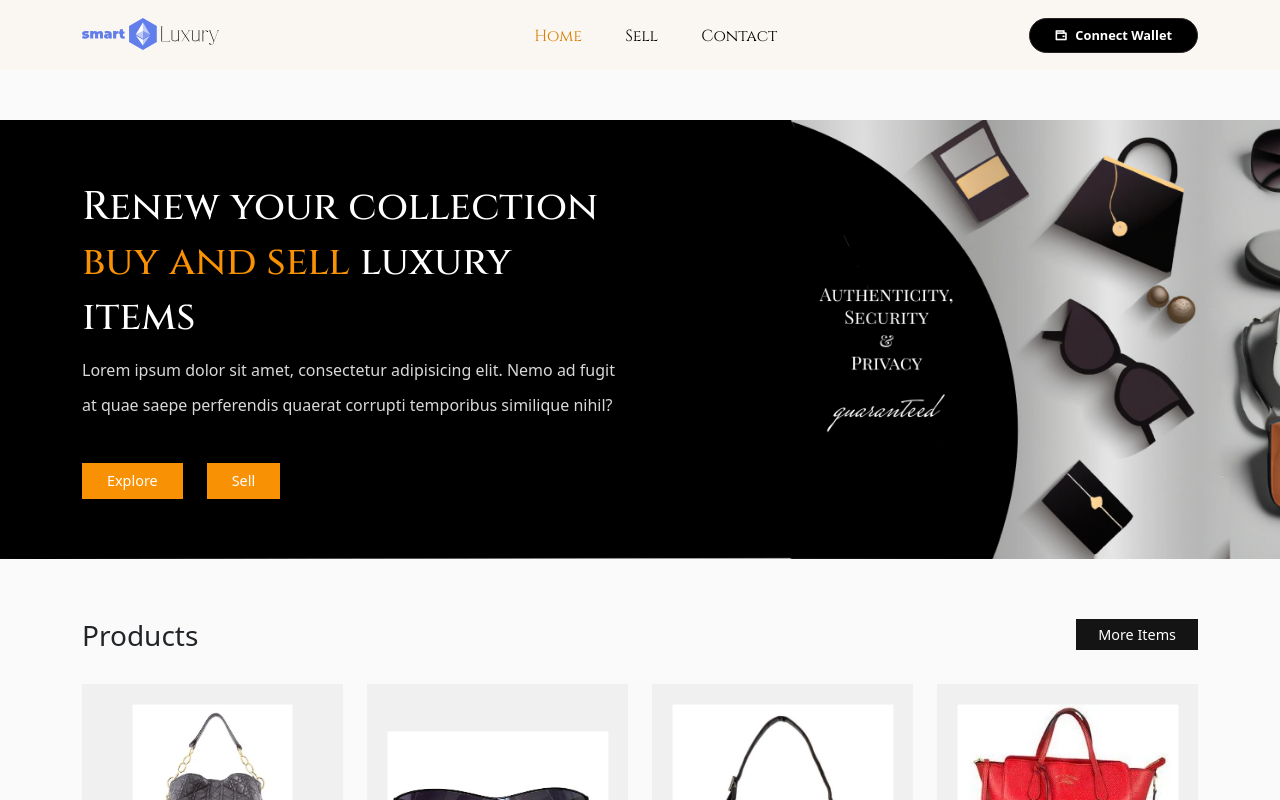
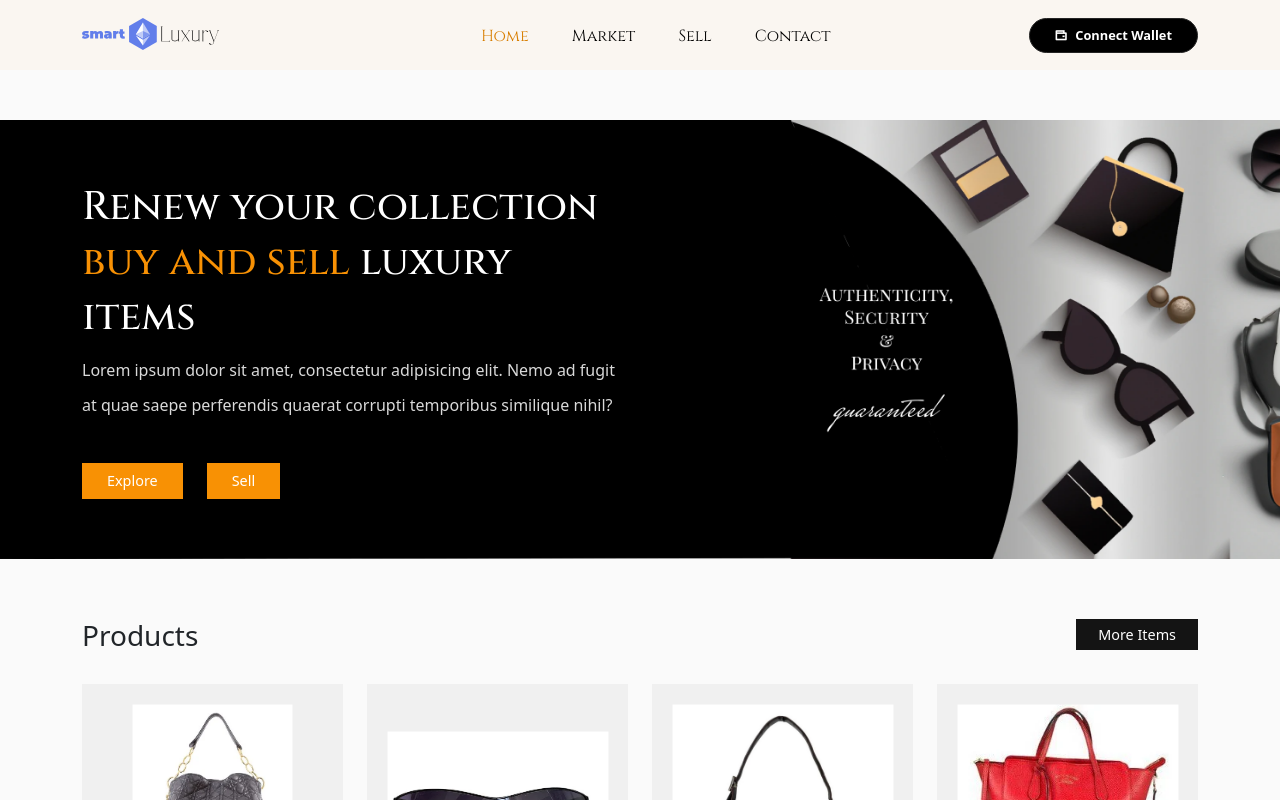
Before and after one commit to Benjovengo/SmartLuxury, a React (Create React App) app in the folder client/: page /home in a window 1280 px wide. Shown: the top 800 px of the page. Built offline with nearby package versions, Linux system fonts and the light colour scheme.

Commit message:
fix: add market option on header

```diff
--- a/client/src/components/Header/Header.jsx
+++ b/client/src/components/Header/Header.jsx
@@ -7,6 +7,10 @@ const NAV__LINKS = [
   {
     display:'Home',
     url:'/home'
+  },
+  {
+    display:'Market',
+    url:'/market'
   },
   {
     display:'Sell',
```
